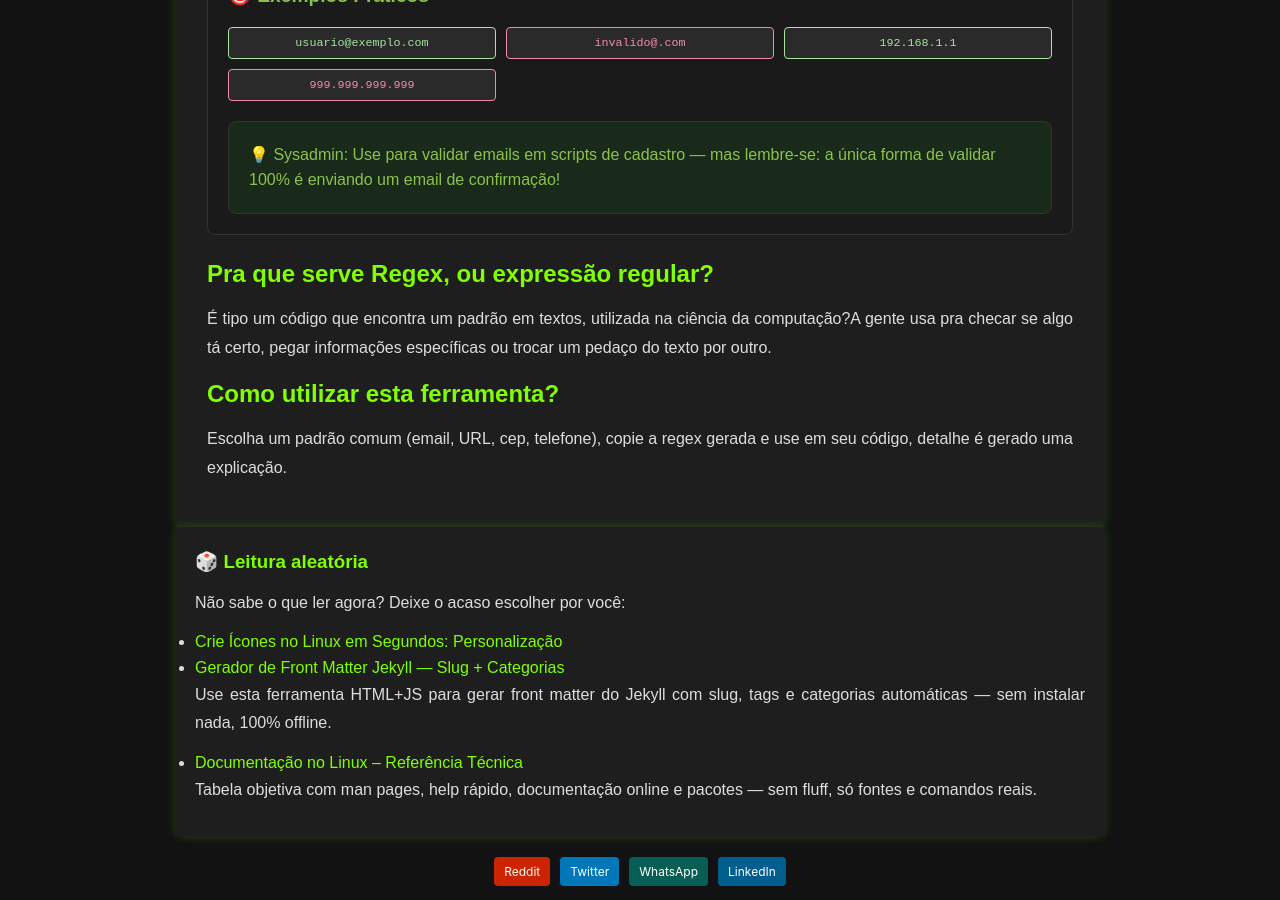
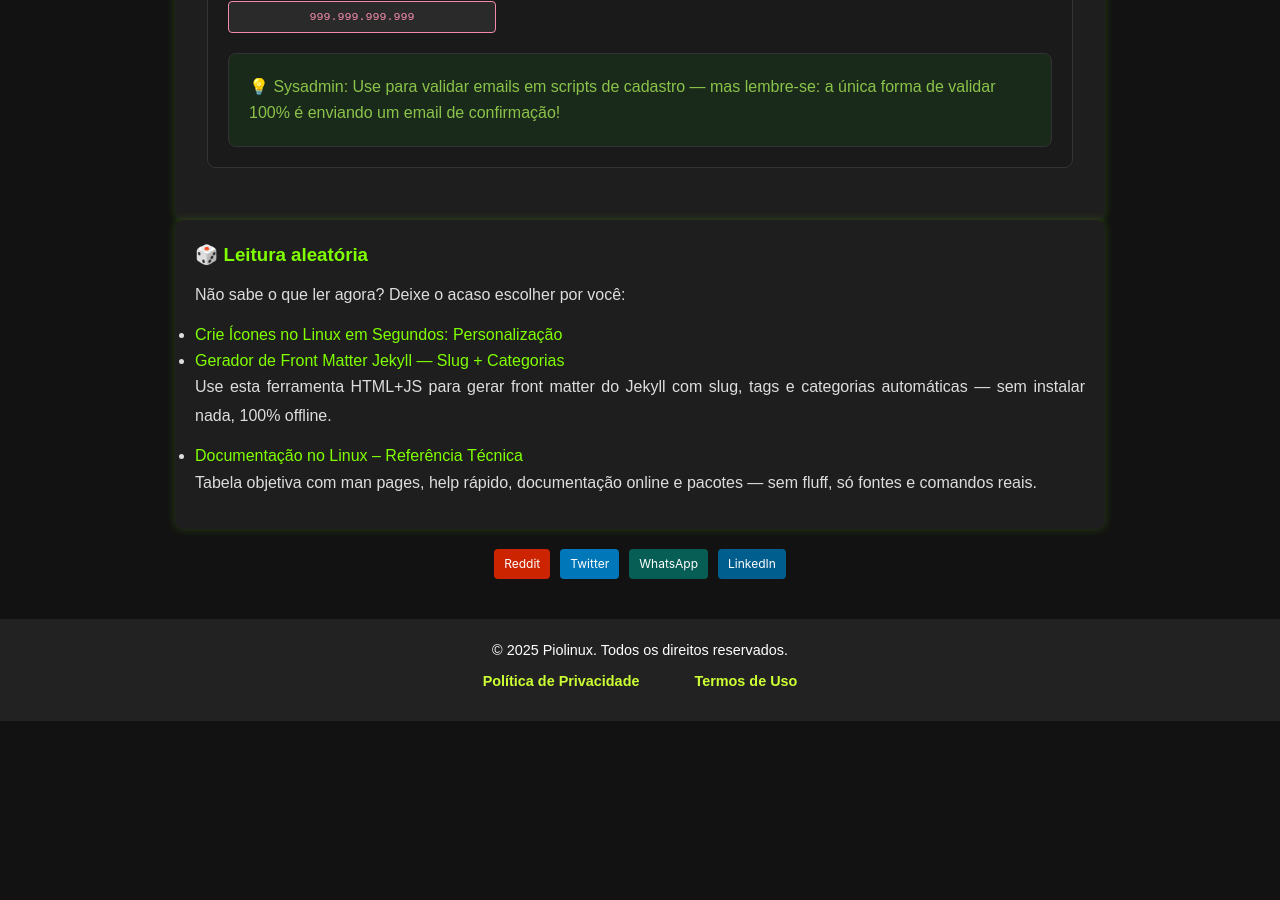
Before and after one commit to Piolinux/piolinux-site, a Jekyll site: the page built from _pages/_tools/gerador-de-regex-online-valide-email-url-cep-numeros.html, in a window 1280 px wide and 900 px high, scrolled down 1611 px. Built offline with Jekyll 4.4.1, drawn with Linux system fonts in a browser that asks for light colours; after the commit the page ends 2332 px from its top, so only the background shows below that; some of the changed text lies outside the part shown.

Commit message:
Update gerador-de-regex-online-valide-email-url-cep-numeros.html

```diff
--- a/_pages/_tools/gerador-de-regex-online-valide-email-url-cep-numeros.html
+++ b/_pages/_tools/gerador-de-regex-online-valide-email-url-cep-numeros.html
@@ -85,12 +85,6 @@ tags: [regex, dev, programacao, validacao, ferramentas]
   </div>
 </div>
 
-    <h2>Pra que serve Regex, ou expressão regular?</h2>
-    <p>É tipo um código que encontra um padrão em textos, utilizada na ciência da computação?A gente usa pra checar se algo tá certo, pegar informações específicas ou trocar um pedaço do texto por outro.
-</p>
-
-    <h2>Como utilizar esta ferramenta?</h2>
-    <p>Escolha um padrão comum (email, URL, cep, telefone), copie a regex gerada e use em seu código, detalhe é gerado uma explicação.</p>
 
 
   </div>
```
